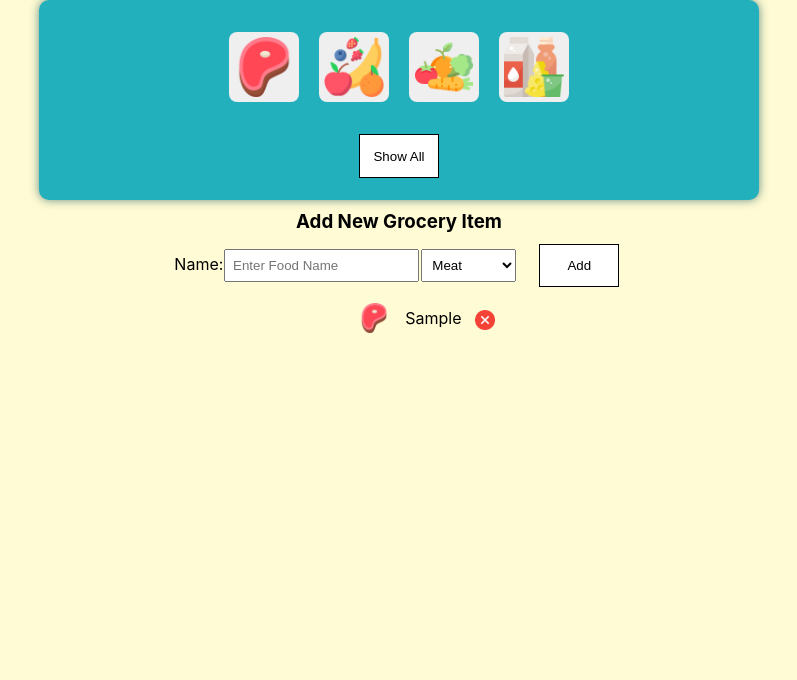
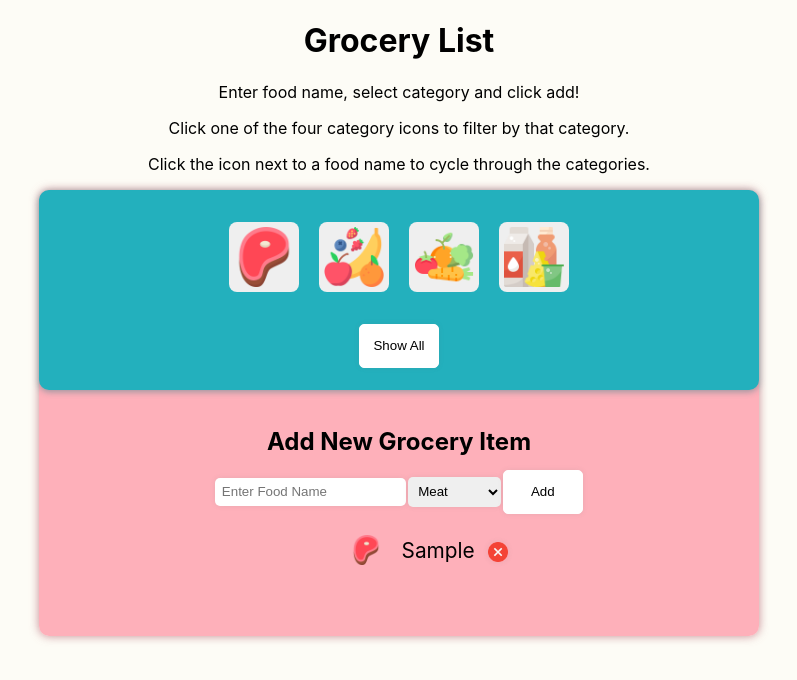
Before and after one commit to FlutterSoft/react-grocery-list, a React (Create React App) app: page / in a window 1280 px wide. Both pictures are taken after typing "Sample" into the empty fields and a click on the button "Add". Shown: the top 680 px of the page, without its empty margins (241-1038 px from the left). Built offline with nearby package versions, Linux system fonts and the light colour scheme.

Commit message:
css adjustments

```diff
--- a/src/AddItem.js
+++ b/src/AddItem.js
@@ -25,8 +25,6 @@ function AddItem( {setItems, setFiltering}){
         <div>
         <form onSubmit={handleSubmit}>
             <h3>Add New Grocery Item</h3>
-            <label>
-                Name:
                 <input
                     type="text"
                     placeholder="Enter Food Name"
@@ -38,7 +36,6 @@ function AddItem( {setItems, setFiltering}){
                     <option value="Vegetable">Vegetable</option>
                     <option value="Dairy">Dairy</option>
                 </select>
-            </label>
             <button type="submit" className='btn'>Add</button>
         </form>
     </div>
--- a/src/App.css
+++ b/src/App.css
@@ -2,27 +2,11 @@
   text-align: center;
 }
 html{
-  background-color: #fffbd4;
-}
-.App-logo {
-  height: 40vmin;
-  pointer-events: none;
-}
-
-
-.App-header {
-  background-color: #282c34;
-  min-height: 100vh;
-  display: flex;
-  flex-direction: column;
-  align-items: center;
-  justify-content: center;
-  font-size: calc(10px + 2vmin);
-  color: white;
+  background-color: #fdfcf6;
 }
 
 .CategorySection{
-  box-shadow: 0px 0px 10px #105056a4;
+  box-shadow: 0px 2px 6px #19757d6e;
   background-color: #23b0bd ;
   border-radius: 10px;
   height: 200px;
@@ -66,27 +50,49 @@ html{
   justify-content: center;
   align-items: center;
   margin: 1em 0;
+  font-size: 1.3em;
 }
 
 .ItemImg{
   margin: 0 1em;
   width: 30px;
   height: 30px;
+  cursor: pointer;
+}
+.ItemImg:hover{
+  opacity: 85%;
 }
 
 .btn{
   background-color: white;
-  border: 1px solid black;
+  border: 1px solid rgb(255, 255, 255);
   width: 6em;
   text-align: center;
   padding: 1em;
-  margin: 0 1em;
+  /* margin: 0 1em; */
   cursor: pointer;
+  border-radius: 5px;
+  box-shadow: 0px 0px 5px #65717221;
+}
+.btn:hover{
+  background-color: rgb(245, 245, 245);
+}
+.btn:active{
+  transform: scale(0.99)
+}
+
+form{
+  margin-top: 25px;
 }
 
 form *{
   padding: 0.5em;
   margin: 1px;
+  border: none;
+}
+form input, form select{
+  box-shadow: 0px 0px 5px #65717221;
+  border-radius: 5px;
 }
 
 #DeleteBtn{
@@ -111,3 +117,17 @@ form *{
   width: 100%;
   height: 100%;
 }
+
+.ListSection{
+  margin: auto;
+  background-color: #ff96a7bd;
+  max-width: 720px;
+  padding-bottom: 50px;
+  border-radius: 10px;
+  box-shadow: 0px 0px 10px #b5626fbd;
+
+}
+
+h3{
+  font-size: 1.5em;
+}
--- a/src/App.js
+++ b/src/App.js
@@ -2,7 +2,8 @@ import './App.css';
 import React, {useEffect} from 'react'
 import {useState} from 'react'
 import CategorySection from './CategorySection'
-import Groceries from './Groceries'
+import AddItem from './AddItem'
+import ItemList from './ItemList'
 
 const LOCAL_STORAGE_KEY = 'groceryItems.itemss'
 
@@ -28,11 +29,17 @@ function App() {
     setFiltered(items.filter(item => item.category == cat))
   }
 
-
   return (
     <div className="App">
-      <CategorySection onClick={categoryFilter} setFiltering={setFiltering} />
-      <Groceries display={display} items={items} setItems={setItems} setFiltering={setFiltering} />
+      <h1>Grocery List</h1>
+      <p>Enter food name, select category and click add!</p>
+      <p>Click one of the four category icons to filter by that category. </p>
+      <p>Click the icon next to a food name to cycle through the categories.</p>
+      <div className="ListSection">
+        <CategorySection onClick={categoryFilter} setFiltering={setFiltering} />
+        <AddItem items={items} setItems={setItems} setFiltering={setFiltering} />
+        <ItemList display={display} setItems={setItems} items={items} setFiltering={setFiltering}/>
+      </div>
 
     </div>
   );
--- a/src/Groceries.js
+++ /dev/null
@@ -1,15 +0,0 @@
-import React from 'react'
-import AddItem from './AddItem'
-import ItemList from './ItemList'
-
-
-function Groceries({items, display, setItems, setFiltering}){
-    return(
-        <div>
-            <AddItem items={items} setItems={setItems} setFiltering={setFiltering} />
-            <ItemList display={display} setItems={setItems} items={items}/>
-        </div>
-
-    )
-}
-export default Groceries
--- a/src/Item.js
+++ b/src/Item.js
@@ -1,16 +1,27 @@
-import React, {useRef} from 'react'
+import React from 'react'
 import meatIcon from './images/meat.png'
 import fruitIcon from './images/fruit.png'
 import vegetableIcon from './images/vegetable.png'
 import dairyIcon from './images/dairy.png'
 import deleteButtonIcon from './images/delete.png'
 
-function Item( {items, item, deleteItem, setItems} ){
-    const itemRef = useRef()
+function Item( {items, item, deleteItem, setItems, setFiltering} ){
     let icon
+    let categories =[{index: 0, category: "Meat"}, {index: 1, category: "Fruit"},{index: 2, category: "Vegetable"}, {index: 3, category: "Dairy"}]
 
     function deleteItem(id){
         const newItems = [...items].filter(item => item.id != id)
+        setItems(newItems)
+        setFiltering(false)
+    }
+    function changeCategory(id){
+        const newItems = [...items]
+        let current = newItems.find( item => item.id == id )
+        let currentCategory = categories.find(e => e.category == current.category)
+        let next = currentCategory.index < 3 ? currentCategory.index + 1 : 0
+        let nextCategory = categories.find(e => e.index == next)
+        current.category = nextCategory.category
+        console.log(current)
         setItems(newItems)
     }
 
@@ -28,9 +39,8 @@ function Item( {items, item, deleteItem, setItems} ){
     }
     return(
         <li className="Item">
-            <img className="ItemImg" src={icon}/> {item.name}
+            <img className="ItemImg" onClick={() => changeCategory(item.id)} src={icon}/> {item.name}
             <button
-                ref={itemRef}
                 className="btn"
                 id="DeleteBtn"
                 onClick={() => deleteItem(item.id)}>
--- a/src/ItemList.js
+++ b/src/ItemList.js
@@ -2,10 +2,11 @@ import React from 'react'
 import Item from './Item'
 import { v4 as uuidv4 } from 'uuid'
 
-function ItemList({ display, setItems, items}){
+function ItemList({ display, setItems, items, setFiltering}){
     let list = display.map(item => {
-        return <Item key={uuidv4()} item={item} items={items} setItems={setItems}/>
+        return <Item key={uuidv4()} item={item} items={items} setItems={setItems} setFiltering={setFiltering}/>
     })
+
     return(
         <ul>
             {list}
```
